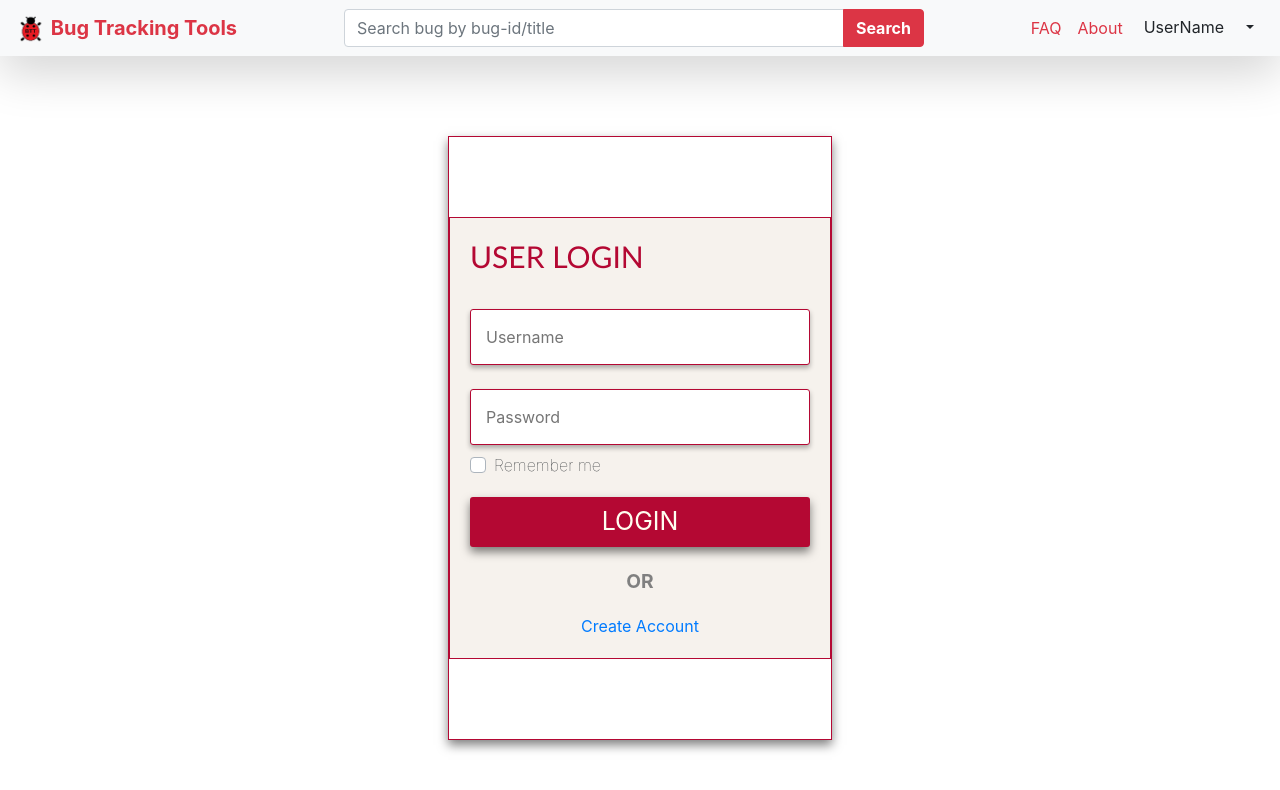
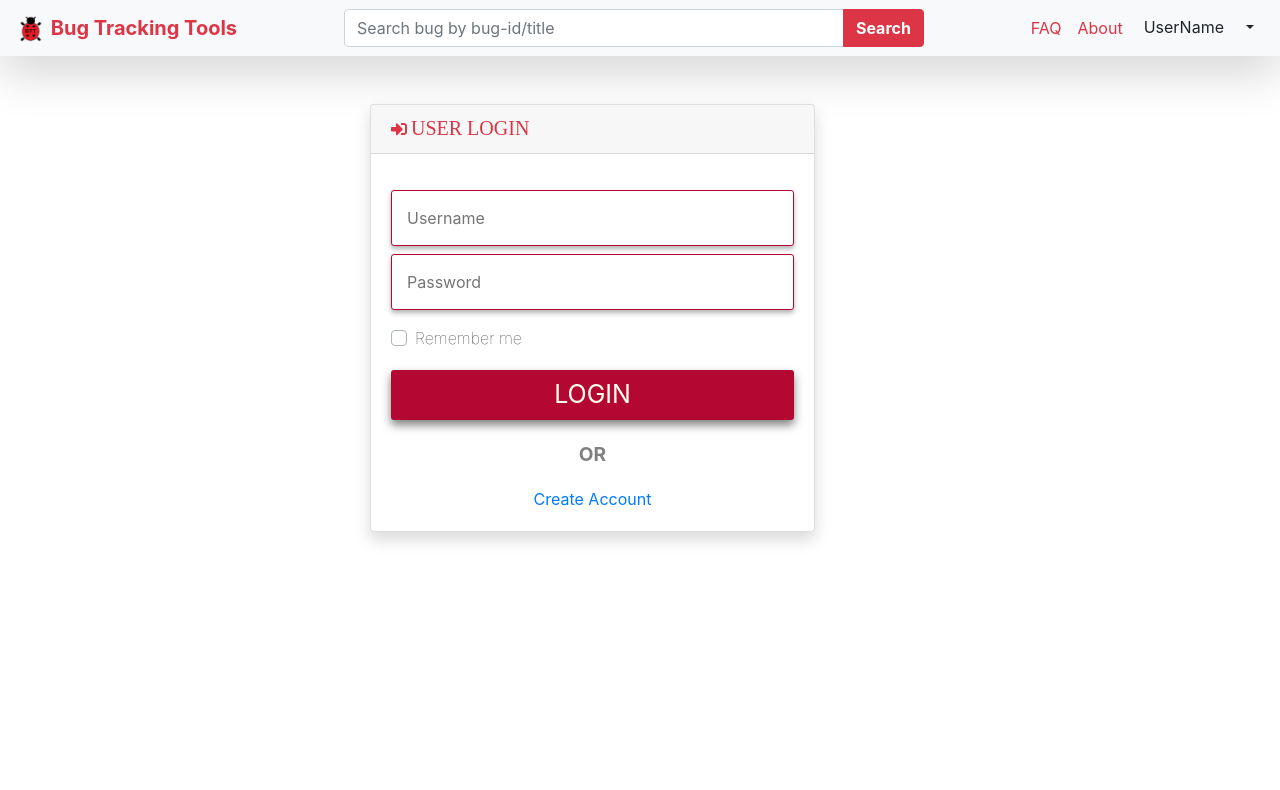
Before and after one commit to aroy-se/bug-tracking-tools, a React (Create React App) app: page /login in a window 1280 px wide. Shown: the top 790 px of the page. Built offline with nearby package versions, Linux system fonts and the light colour scheme; no server answers.

Commit message:
Login look-n-feel change

```diff
--- a/src/views/bugs/NewFeature.jsx
+++ b/src/views/bugs/NewFeature.jsx
@@ -167,10 +167,9 @@ const NewFeature = () => {
                   </span>
                   <button
                     type="button"
-                    className="btn btn-danger btn-lg btn-block"
+                    className="btn btn-danger btn-lg btn-block shadow mb-2"
                     name="submit"
                     onClick={handleNewFeatureRequest}
-                    // disabled={acceptCheck}
                   >
                     NEW FEATURE REQUEST
                   </button>
--- a/src/views/common/Header.jsx
+++ b/src/views/common/Header.jsx
@@ -83,10 +83,16 @@ class Header extends Component {
                         >
                           <Dropdown.Item eventKey="1">
                             <i className="fas fa-user-circle text-info">
+                              <Link to="/userProfile" className="text-info">
+                                {" "}
+                                User Profile
+                              </Link>
+                            </i>
+                            {/* <i className="fas fa-user-circle text-info">
                               <Link to="/userProfile" className="nav-link">
                                 User Profile
                               </Link>
-                            </i>
+                            </i> */}
                           </Dropdown.Item>
                           <Dropdown.Item eventKey="2">
                             <i className="fas fa-sign-in-alt text-secondary">
--- a/src/views/common/Login.jsx
+++ b/src/views/common/Login.jsx
@@ -47,19 +47,27 @@ class Login extends Component {
   render() {
     const { error, success } = this.state;
     return (
-      <div className="login-outer-box">
-        <div className="login-box">
-          <h3 className="login-label"> USER LOGIN</h3>
+      <div className="container mt-5">
+        <div className="row">
+          <div className="col-xl-3"></div>
+          <div className="col-xl-5">
+            <div class="card shadow">
+              <span class="card-header ">
+                <i class="fas fa-sign-in-alt text-danger">
+                  {" "}
+                  <span className="lead text-danger">USER LOGIN</span>
+                </i>
+              </span>
+              <div class="card-body">
                 <input
-            className="login-username-input"
+                  className="login-username-input mb-2 mt-3"
                   id="userName"
                   type="text"
                   placeholder="Username"
                   onChange={this.changeUsernameState}
-            required={true}
+                  required
                   autoComplete="off"
                 />
-          <br />
                 <input
                   className={`login-password-input ${
                     error ? "error-password-input" : ""
@@ -68,19 +76,18 @@ class Login extends Component {
                   type="password"
                   placeholder="Password"
                   onChange={this.changePasswordState}
-            required={true}
+                  required
                   autoComplete="off"
                 />
-          {success && <p className="login-success">You are a valid user!</p>}
+                {success && (
+                  <p className="login-success">You are a valid user!</p>
+                )}
                 {error && (
-            <p className="login-error">Invalid Username and/or Password.</p>
+                  <p className="login-error">
+                    Invalid Username and/or Password.
+                  </p>
                 )}
-          {/* <i class="fa fa-info-circle" aria-hidden="true">
-            <span className="terms-info">
-              By logging in, you agree to the <a href="">Terms of Service.</a>
-            </span>
-          </i> */}
-          <div class="custom-control custom-checkbox mt-2">
+                <div class="custom-control custom-checkbox mt-3">
                   <input
                     type="checkbox"
                     class="custom-control-input"
@@ -108,6 +115,10 @@ class Login extends Component {
                 </div>
               </div>
             </div>
+          </div>
+          <div className="col-xl-3"></div>
+        </div>
+      </div>
     );
   }
 }
--- a/src/views/common/Registration.jsx
+++ b/src/views/common/Registration.jsx
@@ -99,9 +99,14 @@ const Registration = () => {
       {/* Main single row */}
       <div class="row">
         <div class="col-xl-12">
-          <div class="card">
+          <div class="card shadow">
             <div class="card-header text-danger">
-              <h4>USER REGISTRATION FORM</h4>
+              <i class="fas fa-user-plus">
+                <span className=" text-danger lead">
+                  {" "}
+                  USER REGISTRATION FORM
+                </span>
+              </i>
             </div>
             <div class="card-body">
               <div class="row">
--- a/src/views/users/DeleteUserDetails.jsx
+++ b/src/views/users/DeleteUserDetails.jsx
@@ -48,13 +48,14 @@ const DeleteUserDetails = () => {
       .then(() => {
         setSuccess(true);
       });
+    setInput({ userId: "" });
   };
   return (
     <div className="container" border="0">
       <div class="row mt-5">
         <div class="col-xl-3"></div>
         <div class="col-xl-6">
-          <div class="card">
+          <div class="card shadow mb-5">
             <div class="card-header text-danger">
               <h5>DELETE A USER RECORD</h5>
             </div>
@@ -66,7 +67,7 @@ const DeleteUserDetails = () => {
                     <input
                       type="text"
                       class="form-control"
-                      placeholder="Enter to-be-deleted User Id"
+                      placeholder="Provide a User ID"
                       name="userId"
                       value={input.userId}
                       onChange={handleChange}
--- a/src/views/users/UpdateUserDetails.jsx
+++ b/src/views/users/UpdateUserDetails.jsx
@@ -128,9 +128,9 @@ const UpdateUserDetails = () => {
       {/* Main single row */}
       <div class="row">
         <div class="col-xl-12">
-          <div class="card">
+          <div class="card shadow">
             <div class="card-header text-danger">
-              <h4>UPDATE USER DETAILS</h4>
+              <h4 className="lead font-weight-bold">UPDATE USER DETAILS</h4>
             </div>
             <div class="card-body">
               {/* 1st col */}
@@ -150,7 +150,7 @@ const UpdateUserDetails = () => {
                         <td>
                           <div class="form-group">
                             <h6>User ID</h6>
-                            <div class="input-group">
+                            <div class="input-group  shadow">
                               <input
                                 type="text"
                                 placeholder="Provide User ID to update details"
@@ -434,13 +434,14 @@ const UpdateUserDetails = () => {
                         className="alert alert-success p-0 d-flex justify-content-center"
                         role="alert"
                       >
-                        The Record has been updated successfully!
+                        The UserId={input.userId} has been updated successfully!
+                        successfully!
                       </label>
                     )}
                   </span>
                   <button
                     type="button"
-                    className="btn btn-danger btn-lg btn-block"
+                    className="btn btn-danger btn-lg btn-block shadow"
                     name="submit"
                     value="UPDATE"
                     onClick={handleSubmit}
```
Lines whose indentation alone changed are shown as unchanged.
